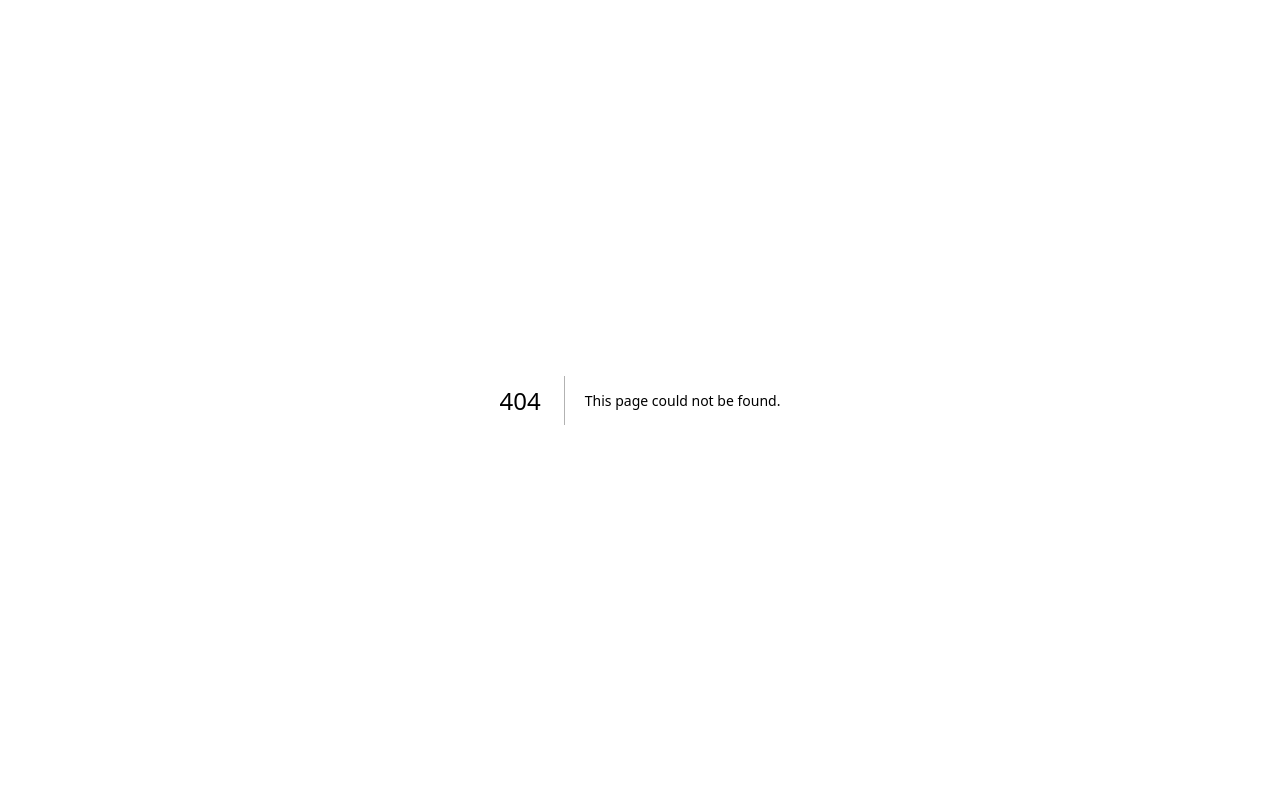
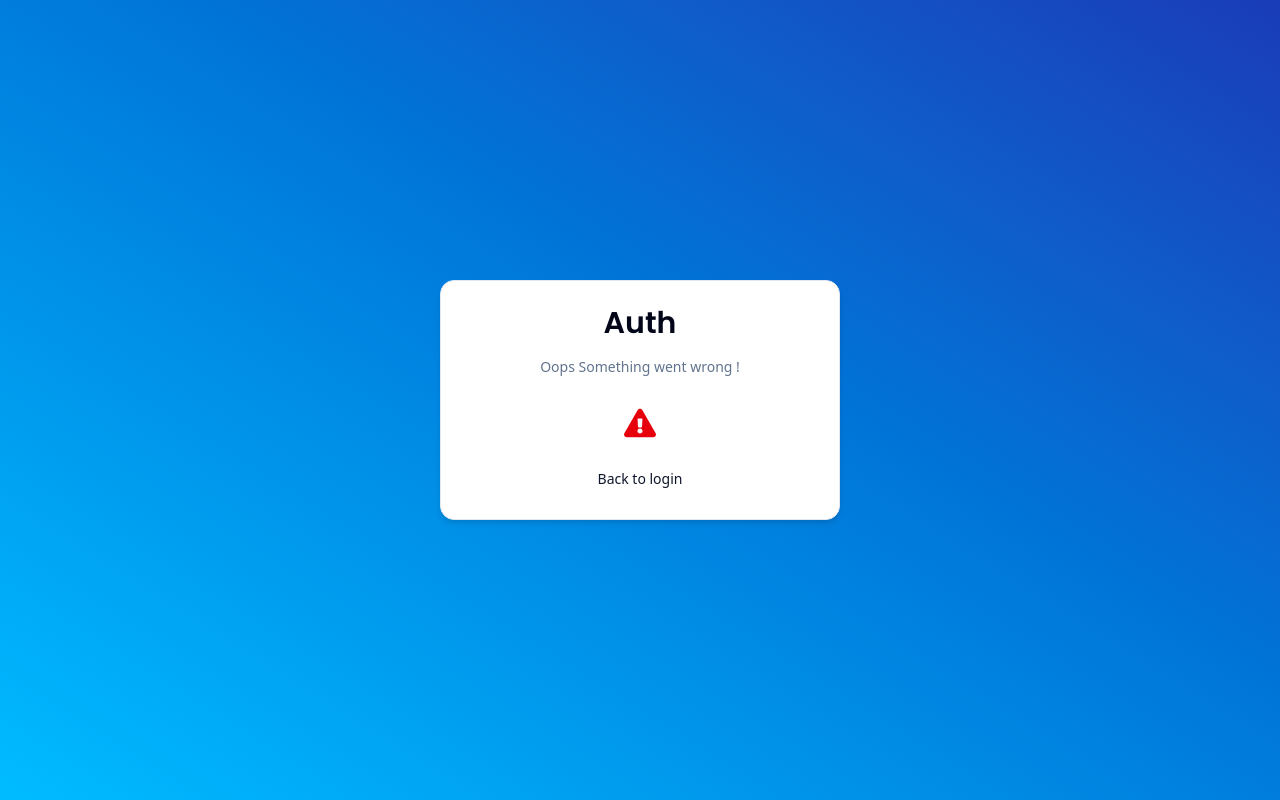
Before and after one commit to bond50/next-auth-template-tailwind, a Next.js app: page /auth/error in a window 1280 px wide. Before the commit this address had no page. Built offline with nearby package versions, Linux system fonts and the light colour scheme.

Commit message:
custom pages for aut error

```diff
--- /dev/null
+++ b/app/auth/error/page.tsx
@@ -0,0 +1,10 @@
+import React from 'react';
+import {ErrorCard} from "@/components/auth/error-card";
+
+const AuthErrorPage = () => {
+    return (
+       <ErrorCard/>
+    );
+};
+
+export default AuthErrorPage;
--- a/auth.ts
+++ b/auth.ts
@@ -5,6 +5,10 @@
 import {getUserById} from "@/data/user";
 
 export const {auth, handlers, signIn, signOut} = NextAuth({
+    pages:{
+        signIn:'/auth/login',
+        error:'/auth/error'
+    },
     events: {
         async linkAccount({user}) {
             await db.user.update({
--- /dev/null
+++ b/components/auth/error-card.tsx
@@ -0,0 +1,17 @@
+
+import CardWrapper from "@/components/auth/card-wrapper";
+import {FaExclamationTriangle} from "react-icons/fa";
+
+export const ErrorCard = () => {
+    return (
+        <CardWrapper
+            headerLabel='Oops Something went wrong !'
+            backButtonLabel='Back to login'
+            backButtonHref='/auth/login'>
+           <div className="w-full flex justify-center items-center">
+                <FaExclamationTriangle className="h-8 w-8 text-destructive" />
+           </div>
+
+        </CardWrapper>
+    );
+};
--- a/components/auth/login-form.tsx
+++ b/components/auth/login-form.tsx
@@ -11,12 +11,16 @@
 import {FormSuccess} from "@/components/form-success";
 import {login} from "@/actions/login";
 import {useState, useTransition} from "react";
+import {useSearchParams} from "next/navigation";
 
 export function LoginForm() {
 
     const [error, setError] = useState<string | undefined>('');
     const [success, setSuccess] = useState<string | undefined>('');
     const [isPending, startTransition] = useTransition();
+    const searchParams = useSearchParams();
+
+    const urlError = searchParams.get("error") === 'OAuthAccountNotLinked' ? "Email already in use with different provider" : ''
 
 
     const form = useForm<z.infer<typeof loginSchema>>({
@@ -36,10 +40,11 @@
             login(values).then((data) => {
 
                 console.log('Login response data:', data);
-                if (data.error) {
+                if (data?.error) {
                     setError(data.error)
                 }
-                setSuccess(data.success)
+                //TODO: Add later
+                // setSuccess(data.success)
             })
         })
     }
@@ -88,7 +93,7 @@
                             </FormItem>
                         )}
                     />
-                    <FormError message={error}/>
+                    <FormError message={error || urlError}/>
                     <FormSuccess message={success}/>
                     <Button type="submit" className='w-full' disabled={isPending}>Login</Button>
                 </form>
--- a/routes.ts
+++ b/routes.ts
@@ -21,6 +21,7 @@
     "/auth/forgot-password",
     "/auth/reset-password",
     "/auth/verify-email",
+    "/auth/error"
 ];
 
 /**
```
